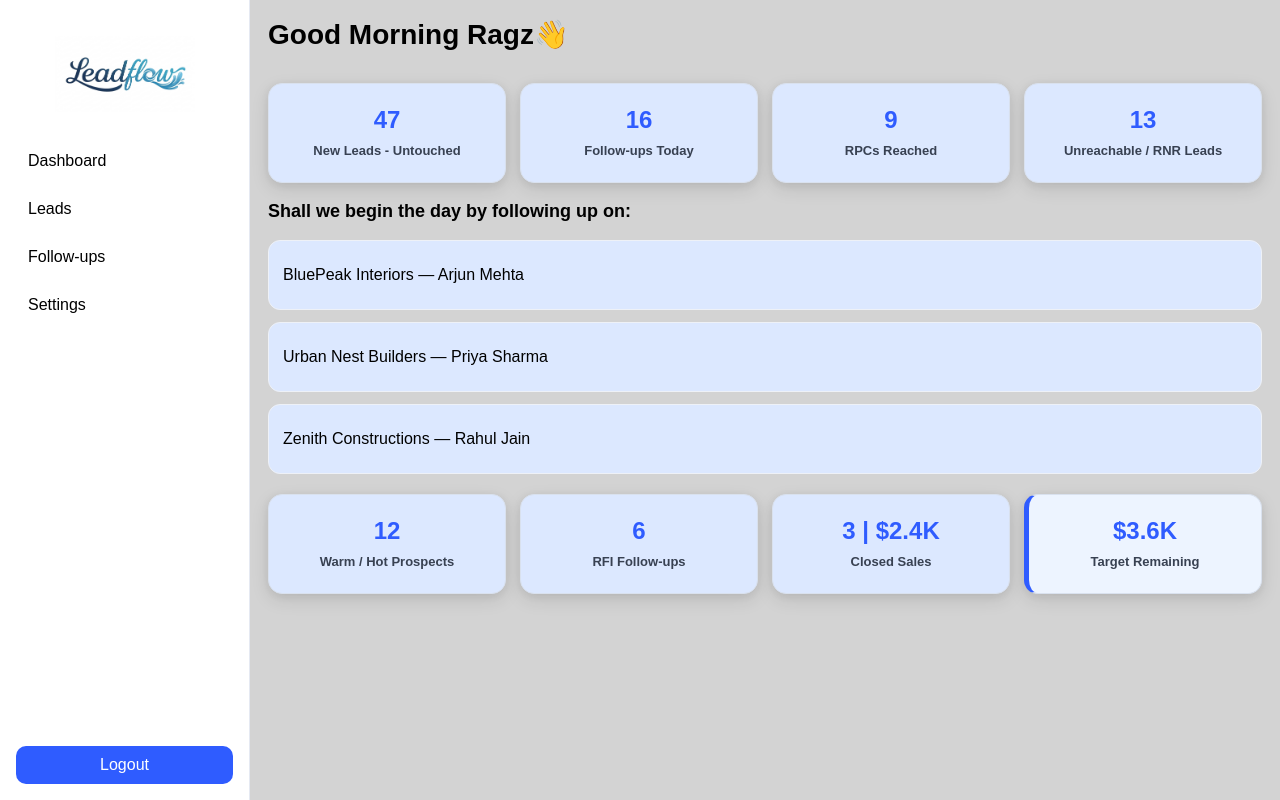
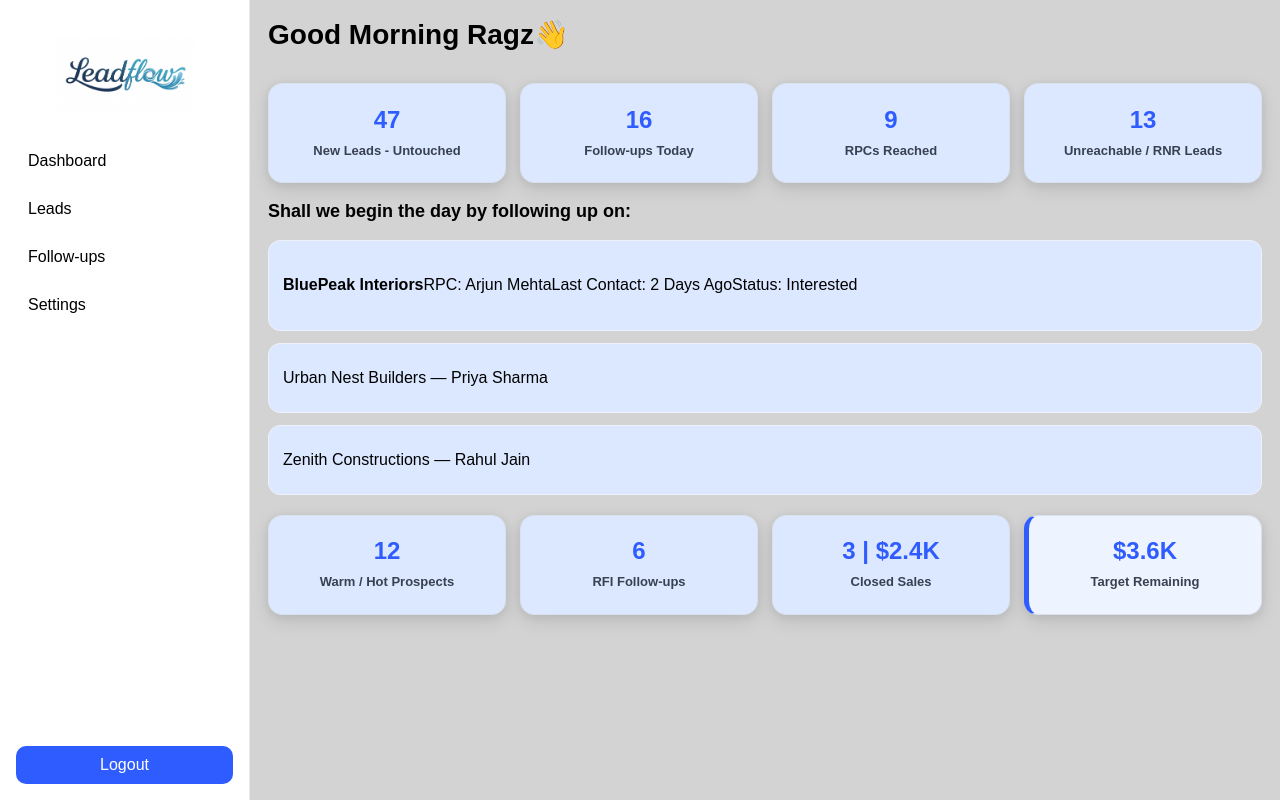
Before and after one commit to stirr3dz3phyr-ship-it/LeadFlow-WarMachine, a React (Vite) app: page / in a window 1280 px wide. Built offline with nearby package versions, Linux system fonts and the light colour scheme.

Commit message:
Update App.jsx

```diff
--- a/src/App.jsx
+++ b/src/App.jsx
@@ -61,8 +61,16 @@ export default function App() {
   <div className="followup-list">
 
     <div className="lead-card">
-      BluePeak Interiors — Arjun Mehta
-    </div>
+
+  <h4>BluePeak Interiors</h4>
+
+  <div>RPC: Arjun Mehta</div>
+
+  <div>Last Contact: 2 Days Ago</div>
+
+  <div>Status: Interested</div>
+
+</div>
 
     <div className="lead-card">
       Urban Nest Builders — Priya Sharma
```
